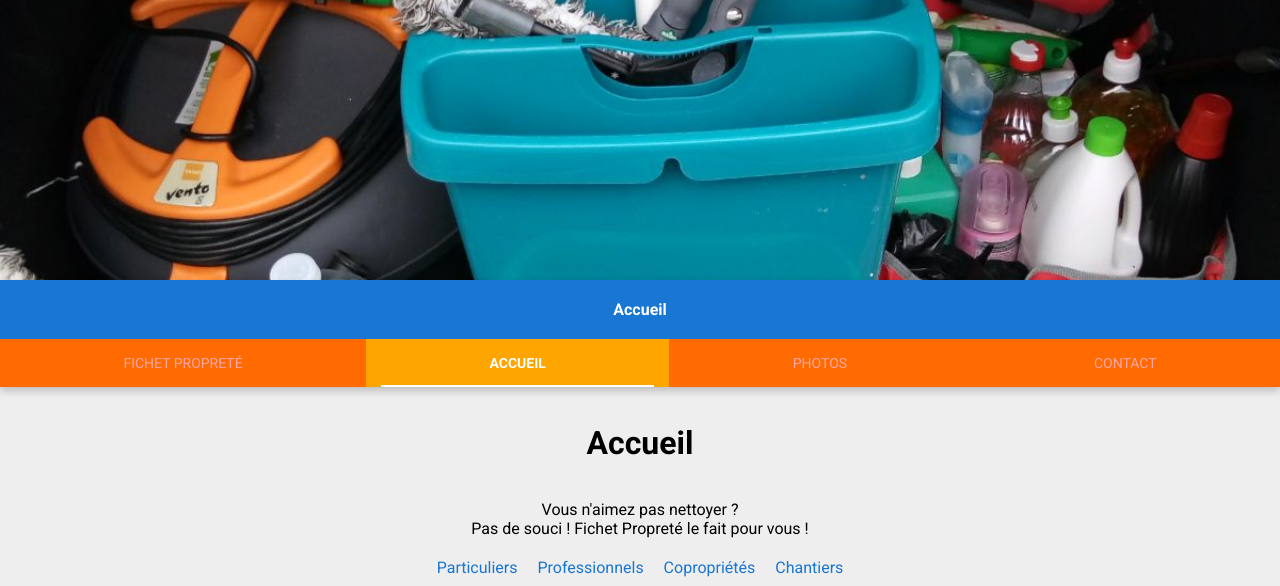
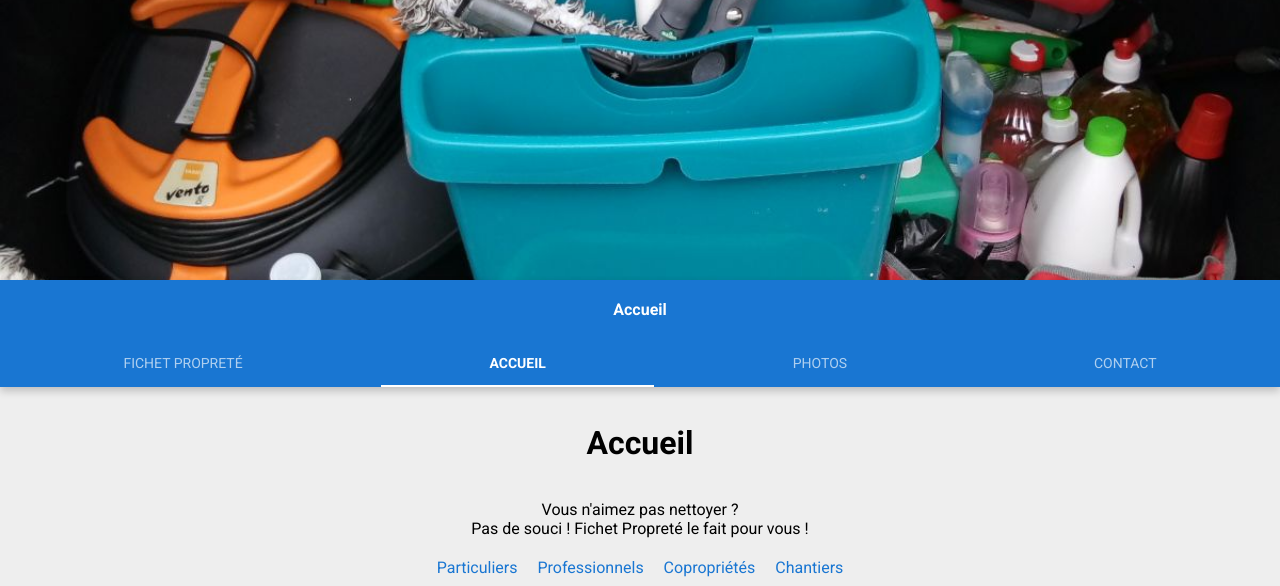
Before and after one commit to matteokeole/FichetProprete, a PHP site: page / in a window 1280 px wide. Shown: the top 586 px of the page. Run offline with PHP 8.4, Linux system fonts and the light colour scheme.

Commit message:
Update nav.css

```diff
--- a/assets/css/nav.css
+++ b/assets/css/nav.css
@@ -2,8 +2,7 @@
 
 nav {
 	display: flex;
-	height: 48px;
-	background-color: red;
+	height: 48px
 }
 
 /* Navbar buttons */
@@ -13,7 +12,6 @@ nav .btn {
 	flex-grow: 1;
 	position: relative;
 	opacity: 0.65;
-	background-color: orange;
 	color: var(--secondary);
 	font-size: 14px
 }
```
